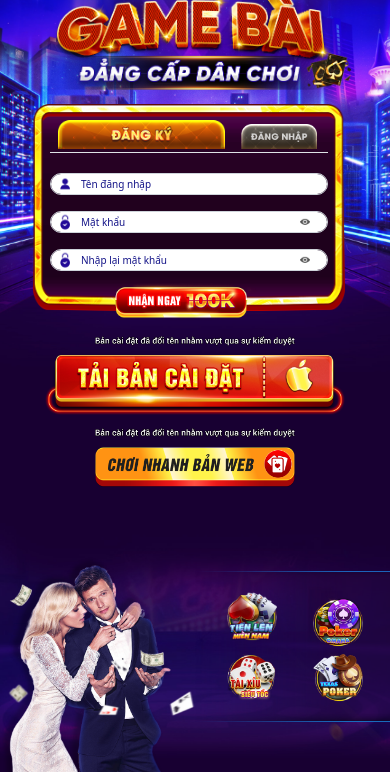
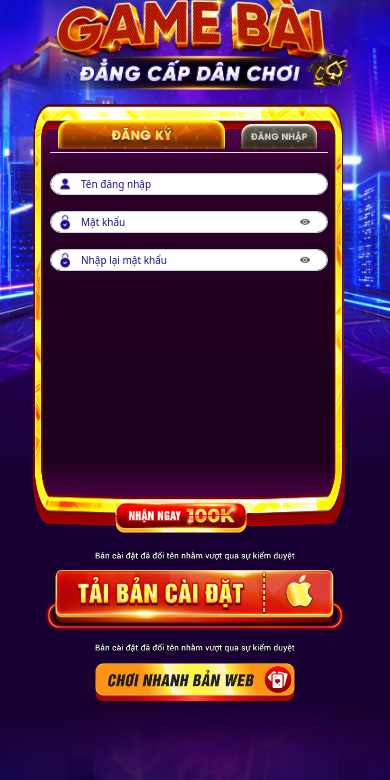
Before and after one commit to Taildh/web, a plain HTML site: page index.html in a window 390 px wide. Shown: the part 117-897 px from the top of the page. Drawn offline with nearby package versions, Linux system fonts and the light colour scheme.

Commit message:
update active

```diff
--- a/css/app.css
+++ b/css/app.css
@@ -212,7 +212,7 @@ footer>.model>img {
 
     .form-wrapper {
         width: 80vw !important;
-        /* height: 50vh; */
+        height: 50vh;
         background-image: url('/web/images/khung.png');
         background-size: 100% 100%;
         background-repeat: no-repeat;
```
